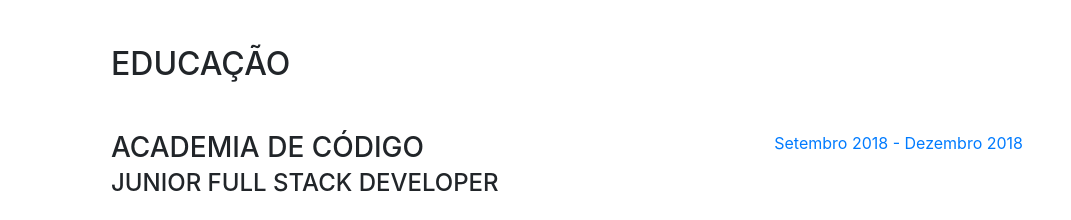
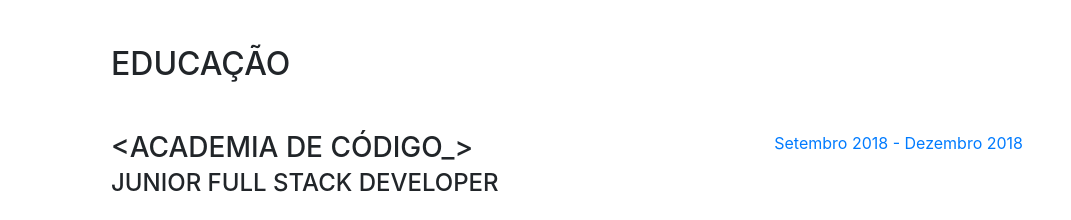
Before and after one commit to eXtr3me/eXtr3me.github.io, a website with bundled scripts: page index.html in a window 1280 px wide. Shown: the part 804-1024 px from the top of the page, without its empty margins (209-1280 px from the left). Built offline with nearby package versions, Linux system fonts and the light colour scheme; a web font is replaced by a local one.

Commit message:
Fixed <Academia de Código_> typo

```diff
--- a/index.html
+++ b/index.html
@@ -127,7 +127,7 @@
 
           <div class="resume-item d-flex flex-column flex-md-row mb-5">
             <div class="resume-content mr-auto">
-              <h3 class="mb-0">Academia de Código</h3>
+              <h3 class="mb-0">&ltAcademia de Código_&gt</h3>
               <div class="subheading mb-3">Junior Full Stack Developer</div>
               <div>
                 A 14-Week Intensive && Immersive Java && JavaScript FullStack
```
